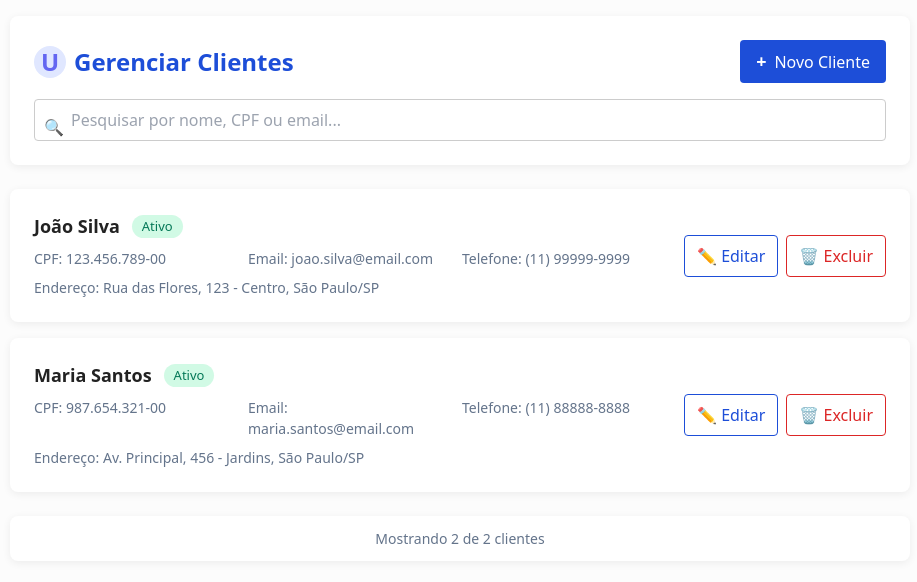
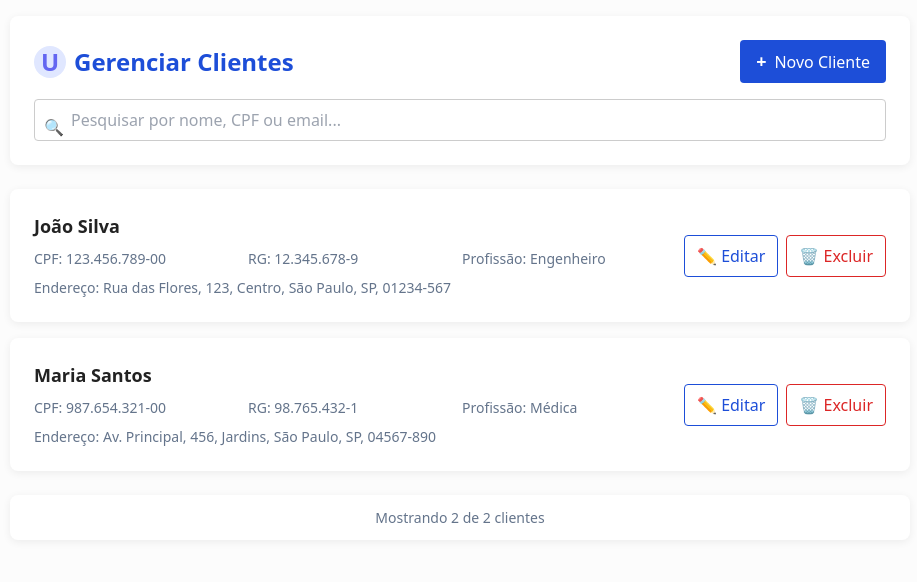
Before and after one commit to Comando-do-Software-2025-2/Sistema-de-Aluguel-de-Carros, a React (Vite) app in the folder codigo/Front/: page /clientes in a window 1280 px wide. Shown: the top 582 px of the page, without its empty margins (180-1097 px from the left). Built offline with nearby package versions, Linux system fonts and the light colour scheme; the HTML template or start-up script is replaced by a standard one.

Commit message:
Ajutes da tela e compos de acordo com bake and

```diff
--- a/codigo/Front/src/components/ClienteForm.tsx
+++ b/codigo/Front/src/components/ClienteForm.tsx
@@ -17,34 +17,20 @@ const ESTADOS = [
 export const ClienteForm = ({ cliente, onSave, onCancel }: ClienteFormProps) => {
   const [formData, setFormData] = useState<ClienteFormData>({
     nome: '',
+    rg: '',
     cpf: '',
-    email: '',
-    telefone: '',
-    rua: '',
-    numero: '',
-    bairro: '',
-    cidade: '',
-    cep: '',
-    estado: '',
-    dataNascimento: '',
-    status: 'ativo'
+    endereco: '',
+    profissao: ''
   });
 
   useEffect(() => {
     if (cliente) {
       setFormData({
         nome: cliente.nome,
+        rg: cliente.rg,
         cpf: cliente.cpf,
-        email: cliente.email,
-        telefone: cliente.telefone,
-        rua: cliente.endereco.rua,
-        numero: cliente.endereco.numero,
-        bairro: cliente.endereco.bairro,
-        cidade: cliente.endereco.cidade,
-        cep: cliente.endereco.cep,
-        estado: cliente.endereco.estado,
-        dataNascimento: cliente.dataNascimento,
-        status: cliente.status
+        endereco: cliente.endereco,
+        profissao: cliente.profissao || ''
       });
     }
   }, [cliente]);
@@ -56,12 +42,11 @@ export const ClienteForm = ({ cliente, onSave, onCancel }: ClienteFormProps) =>
   const handleSubmit = (e: React.FormEvent) => {
     e.preventDefault();
     // Validação básica
-    if (!formData.nome || !formData.cpf || !formData.email) {
-      alert('Nome, CPF e email são obrigatórios.');
+    if (!formData.nome || !formData.cpf || !formData.rg || !formData.endereco) {
+      alert('Nome, RG, CPF e Endereço são obrigatórios.');
       return;
     }
     onSave(formData);
-    // Mensagem de sucesso simples
     alert(cliente ? 'Cliente atualizado com sucesso!' : 'Cliente cadastrado com sucesso!');
   };
 
@@ -71,9 +56,8 @@ export const ClienteForm = ({ cliente, onSave, onCancel }: ClienteFormProps) =>
         {cliente ? 'Editar Cliente' : 'Novo Cliente'}
       </h2>
       <form onSubmit={handleSubmit} style={{ display: 'flex', flexDirection: 'column', gap: 24 }}>
-        {/* Dados Pessoais */}
         <div>
-          <h3 style={{ fontSize: 18, fontWeight: 500, marginBottom: 12 }}>Dados Pessoais</h3>
+          <h3 style={{ fontSize: 18, fontWeight: 500, marginBottom: 12 }}>Dados do Cliente</h3>
           <div style={{ display: 'grid', gridTemplateColumns: '1fr 1fr', gap: 16 }}>
             <div style={{ display: 'flex', flexDirection: 'column', gap: 4 }}>
               <label htmlFor="nome">Nome Completo *</label>
@@ -82,6 +66,17 @@ export const ClienteForm = ({ cliente, onSave, onCancel }: ClienteFormProps) =>
                 value={formData.nome}
                 onChange={e => handleInputChange('nome', e.target.value)}
                 placeholder="Digite o nome completo"
+                required
+                style={{ padding: 8, borderRadius: 4, border: '1px solid #ccc' }}
+              />
+            </div>
+            <div style={{ display: 'flex', flexDirection: 'column', gap: 4 }}>
+              <label htmlFor="rg">RG *</label>
+              <input
+                id="rg"
+                value={formData.rg}
+                onChange={e => handleInputChange('rg', e.target.value)}
+                placeholder="00.000.000-0"
                 required
                 style={{ padding: 8, borderRadius: 4, border: '1px solid #ccc' }}
               />
@@ -98,117 +93,23 @@ export const ClienteForm = ({ cliente, onSave, onCancel }: ClienteFormProps) =>
               />
             </div>
             <div style={{ display: 'flex', flexDirection: 'column', gap: 4 }}>
-              <label htmlFor="email">Email *</label>
+              <label htmlFor="endereco">Endereço *</label>
               <input
-                id="email"
-                type="email"
-                value={formData.email}
-                onChange={e => handleInputChange('email', e.target.value)}
-                placeholder="email@exemplo.com"
+                id="endereco"
+                value={formData.endereco}
+                onChange={e => handleInputChange('endereco', e.target.value)}
+                placeholder="Rua, número, bairro, cidade, estado, CEP"
                 required
                 style={{ padding: 8, borderRadius: 4, border: '1px solid #ccc' }}
               />
             </div>
             <div style={{ display: 'flex', flexDirection: 'column', gap: 4 }}>
-              <label htmlFor="telefone">Telefone</label>
+              <label htmlFor="profissao">Profissão</label>
               <input
-                id="telefone"
-                value={formData.telefone}
-                onChange={e => handleInputChange('telefone', e.target.value)}
-                placeholder="(11) 99999-9999"
-                style={{ padding: 8, borderRadius: 4, border: '1px solid #ccc' }}
-              />
-            </div>
-            <div style={{ display: 'flex', flexDirection: 'column', gap: 4 }}>
-              <label htmlFor="dataNascimento">Data de Nascimento</label>
-              <input
-                id="dataNascimento"
-                type="date"
-                value={formData.dataNascimento}
-                onChange={e => handleInputChange('dataNascimento', e.target.value)}
-                style={{ padding: 8, borderRadius: 4, border: '1px solid #ccc' }}
-              />
-            </div>
-            <div style={{ display: 'flex', flexDirection: 'column', gap: 4 }}>
-              <label htmlFor="status">Status</label>
-              <select
-                id="status"
-                value={formData.status}
-                onChange={e => handleInputChange('status', e.target.value)}
-                style={{ padding: 8, borderRadius: 4, border: '1px solid #ccc' }}
-              >
-                <option value="ativo">Ativo</option>
-                <option value="inativo">Inativo</option>
-              </select>
-            </div>
-          </div>
-        </div>
-
-        {/* Endereço */}
-        <div>
-          <h3 style={{ fontSize: 18, fontWeight: 500, marginBottom: 12 }}>Endereço</h3>
-          <div style={{ display: 'grid', gridTemplateColumns: '2fr 1fr 1fr', gap: 16 }}>
-            <div style={{ gridColumn: 'span 2', display: 'flex', flexDirection: 'column', gap: 4 }}>
-              <label htmlFor="rua">Rua</label>
-              <input
-                id="rua"
-                value={formData.rua}
-                onChange={e => handleInputChange('rua', e.target.value)}
-                placeholder="Nome da rua"
-                style={{ padding: 8, borderRadius: 4, border: '1px solid #ccc' }}
-              />
-            </div>
-            <div style={{ display: 'flex', flexDirection: 'column', gap: 4 }}>
-              <label htmlFor="numero">Número</label>
-              <input
-                id="numero"
-                value={formData.numero}
-                onChange={e => handleInputChange('numero', e.target.value)}
-                placeholder="123"
-                style={{ padding: 8, borderRadius: 4, border: '1px solid #ccc' }}
-              />
-            </div>
-            <div style={{ display: 'flex', flexDirection: 'column', gap: 4 }}>
-              <label htmlFor="bairro">Bairro</label>
-              <input
-                id="bairro"
-                value={formData.bairro}
-                onChange={e => handleInputChange('bairro', e.target.value)}
-                placeholder="Nome do bairro"
-                style={{ padding: 8, borderRadius: 4, border: '1px solid #ccc' }}
-              />
-            </div>
-            <div style={{ display: 'flex', flexDirection: 'column', gap: 4 }}>
-              <label htmlFor="cidade">Cidade</label>
-              <input
-                id="cidade"
-                value={formData.cidade}
-                onChange={e => handleInputChange('cidade', e.target.value)}
-                placeholder="Nome da cidade"
-                style={{ padding: 8, borderRadius: 4, border: '1px solid #ccc' }}
-              />
-            </div>
-            <div style={{ display: 'flex', flexDirection: 'column', gap: 4 }}>
-              <label htmlFor="estado">Estado</label>
-              <select
-                id="estado"
-                value={formData.estado}
-                onChange={e => handleInputChange('estado', e.target.value)}
-                style={{ padding: 8, borderRadius: 4, border: '1px solid #ccc' }}
-              >
-                <option value="">Selecione</option>
-                {ESTADOS.map(estado => (
-                  <option key={estado} value={estado}>{estado}</option>
-                ))}
-              </select>
-            </div>
-            <div style={{ display: 'flex', flexDirection: 'column', gap: 4 }}>
-              <label htmlFor="cep">CEP</label>
-              <input
-                id="cep"
-                value={formData.cep}
-                onChange={e => handleInputChange('cep', e.target.value)}
-                placeholder="00000-000"
+                id="profissao"
+                value={formData.profissao}
+                onChange={e => handleInputChange('profissao', e.target.value)}
+                placeholder="Profissão do cliente"
                 style={{ padding: 8, borderRadius: 4, border: '1px solid #ccc' }}
               />
             </div>
--- a/codigo/Front/src/components/ClienteList.tsx
+++ b/codigo/Front/src/components/ClienteList.tsx
@@ -4,7 +4,7 @@ import { Cliente } from '@/types/cliente';
 interface ClienteListProps {
   clientes: Cliente[];
   onEdit: (cliente: Cliente) => void;
-  onDelete: (id: string) => void;
+  onDelete: (id: number) => void;
   onAdd: () => void;
 }
 
@@ -15,7 +15,9 @@ export const ClienteList = ({ clientes, onEdit, onDelete, onAdd }: ClienteListPr
   const filteredClientes = clientes.filter(cliente =>
     cliente.nome.toLowerCase().includes(searchTerm.toLowerCase()) ||
     cliente.cpf.includes(searchTerm) ||
-    cliente.email.toLowerCase().includes(searchTerm.toLowerCase())
+    cliente.rg.includes(searchTerm) ||
+    (cliente.profissao && cliente.profissao.toLowerCase().includes(searchTerm.toLowerCase())) ||
+    cliente.endereco.toLowerCase().includes(searchTerm.toLowerCase())
   );
 
   const formatCPF = (cpf: string) => {
@@ -27,7 +29,7 @@ export const ClienteList = ({ clientes, onEdit, onDelete, onAdd }: ClienteListPr
   };
 
   // Para confirmação de exclusão
-  const [confirmDeleteId, setConfirmDeleteId] = useState<string | null>(null);
+  const [confirmDeleteId, setConfirmDeleteId] = useState<number | null>(null);
 
   return (
     <div style={{ width: '100%', maxWidth: 900, margin: '0 auto', display: 'flex', flexDirection: 'column', gap: 24 }}>
@@ -78,15 +80,12 @@ export const ClienteList = ({ clientes, onEdit, onDelete, onAdd }: ClienteListPr
                 <div style={{ flex: 1 }}>
                   <div style={{ display: 'flex', alignItems: 'center', gap: 12 }}>
                     <h3 style={{ fontSize: 18, fontWeight: 600, color: '#222' }}>{cliente.nome}</h3>
-                    <span style={{ padding: '2px 10px', borderRadius: 12, background: cliente.status === 'ativo' ? '#d1fae5' : '#f3f4f6', color: cliente.status === 'ativo' ? '#047857' : '#6b7280', fontSize: 13, fontWeight: 500 }}>
-                      {cliente.status === 'ativo' ? 'Ativo' : 'Inativo'}
-                    </span>
                   </div>
                   <div style={{ display: 'grid', gridTemplateColumns: '1fr 1fr 1fr', gap: 8, fontSize: 14, color: '#64748b', marginTop: 8 }}>
                     <div><span style={{ fontWeight: 500 }}>CPF:</span> {formatCPF(cliente.cpf)}</div>
-                    <div><span style={{ fontWeight: 500 }}>Email:</span> {cliente.email}</div>
-                    <div><span style={{ fontWeight: 500 }}>Telefone:</span> {cliente.telefone ? formatPhone(cliente.telefone) : 'Não informado'}</div>
-                    <div style={{ gridColumn: 'span 3' }}><span style={{ fontWeight: 500 }}>Endereço:</span> {cliente.endereco.rua}, {cliente.endereco.numero} - {cliente.endereco.bairro}, {cliente.endereco.cidade}/{cliente.endereco.estado}</div>
+                    <div><span style={{ fontWeight: 500 }}>RG:</span> {cliente.rg}</div>
+                    <div><span style={{ fontWeight: 500 }}>Profissão:</span> {cliente.profissao || 'Não informado'}</div>
+                    <div style={{ gridColumn: 'span 3' }}><span style={{ fontWeight: 500 }}>Endereço:</span> {cliente.endereco}</div>
                   </div>
                 </div>
                 <div style={{ display: 'flex', flexDirection: 'row', gap: 8 }}>
--- a/codigo/Front/src/hooks/useClientes.ts
+++ b/codigo/Front/src/hooks/useClientes.ts
@@ -3,40 +3,20 @@ import { Cliente, ClienteFormData } from '@/types/cliente';
 
 const INITIAL_CLIENTES: Cliente[] = [
   {
-    id: '1',
+    id: 1,
     nome: 'João Silva',
+    rg: '12.345.678-9',
     cpf: '123.456.789-00',
-    email: 'joao.silva@email.com',
-    telefone: '(11) 99999-9999',
-    endereco: {
-      rua: 'Rua das Flores',
-      numero: '123',
-      bairro: 'Centro',
-      cidade: 'São Paulo',
-      cep: '01234-567',
-      estado: 'SP'
-    },
-    dataNascimento: '1990-01-15',
-    status: 'ativo',
-    dataRegistro: '2024-01-15'
+    endereco: 'Rua das Flores, 123, Centro, São Paulo, SP, 01234-567',
+    profissao: 'Engenheiro'
   },
   {
-    id: '2',
+    id: 2,
     nome: 'Maria Santos',
+    rg: '98.765.432-1',
     cpf: '987.654.321-00',
-    email: 'maria.santos@email.com',
-    telefone: '(11) 88888-8888',
-    endereco: {
-      rua: 'Av. Principal',
-      numero: '456',
-      bairro: 'Jardins',
-      cidade: 'São Paulo',
-      cep: '04567-890',
-      estado: 'SP'
-    },
-    dataNascimento: '1985-03-22',
-    status: 'ativo',
-    dataRegistro: '2024-02-10'
+    endereco: 'Av. Principal, 456, Jardins, São Paulo, SP, 04567-890',
+    profissao: 'Médica'
   }
 ];
 
@@ -45,57 +25,37 @@ export const useClientes = () => {
 
   const adicionarCliente = useCallback((data: ClienteFormData) => {
     const novoCliente: Cliente = {
-      id: Math.random().toString(36).substr(2, 9),
+      id: Math.floor(Math.random() * 1000000),
       nome: data.nome,
+      rg: data.rg,
       cpf: data.cpf,
-      email: data.email,
-      telefone: data.telefone,
-      endereco: {
-        rua: data.rua,
-        numero: data.numero,
-        bairro: data.bairro,
-        cidade: data.cidade,
-        cep: data.cep,
-        estado: data.estado
-      },
-      dataNascimento: data.dataNascimento,
-      status: data.status,
-      dataRegistro: new Date().toISOString().split('T')[0]
+      endereco: data.endereco,
+      profissao: data.profissao
     };
-
     setClientes(prev => [...prev, novoCliente]);
     return novoCliente;
   }, []);
 
-  const editarCliente = useCallback((id: string, data: ClienteFormData) => {
+  const editarCliente = useCallback((id: number, data: ClienteFormData) => {
     setClientes(prev => prev.map(cliente =>
       cliente.id === id
         ? {
             ...cliente,
             nome: data.nome,
+            rg: data.rg,
             cpf: data.cpf,
-            email: data.email,
-            telefone: data.telefone,
-            endereco: {
-              rua: data.rua,
-              numero: data.numero,
-              bairro: data.bairro,
-              cidade: data.cidade,
-              cep: data.cep,
-              estado: data.estado
-            },
-            dataNascimento: data.dataNascimento,
-            status: data.status
+            endereco: data.endereco,
+            profissao: data.profissao
           }
         : cliente
     ));
   }, []);
 
-  const excluirCliente = useCallback((id: string) => {
+  const excluirCliente = useCallback((id: number) => {
     setClientes(prev => prev.filter(cliente => cliente.id !== id));
   }, []);
 
-  const obterClientePorId = useCallback((id: string) => {
+  const obterClientePorId = useCallback((id: number) => {
     return clientes.find(cliente => cliente.id === id);
   }, [clientes]);
 
--- a/codigo/Front/src/pages/Clientes.tsx
+++ b/codigo/Front/src/pages/Clientes.tsx
@@ -23,7 +23,7 @@ export const Clientes = () => {
     setCurrentView('form');
   };
 
-  const handleDeleteCliente = (id: string) => {
+  const handleDeleteCliente = (id: number) => {
     excluirCliente(id);
     toast({
       title: "Cliente excluído",
--- a/codigo/Front/src/types/cliente.ts
+++ b/codigo/Front/src/types/cliente.ts
@@ -1,33 +1,18 @@
+
 export interface Cliente {
-  id: string;
+  id: number;
   nome: string;
+  rg: string;
   cpf: string;
-  email: string;
-  telefone: string;
-  endereco: {
-    rua: string;
-    numero: string;
-    bairro: string;
-    cidade: string;
-    cep: string;
-    estado: string;
-  };
-  dataNascimento: string;
-  status: 'ativo' | 'inativo';
-  dataRegistro: string;
+  endereco: string;
+  profissao?: string;
 }
+
 
 export interface ClienteFormData {
   nome: string;
+  rg: string;
   cpf: string;
-  email: string;
-  telefone: string;
-  rua: string;
-  numero: string;
-  bairro: string;
-  cidade: string;
-  cep: string;
-  estado: string;
-  dataNascimento: string;
-  status: 'ativo' | 'inativo';
+  endereco: string;
+  profissao: string;
 }
```
